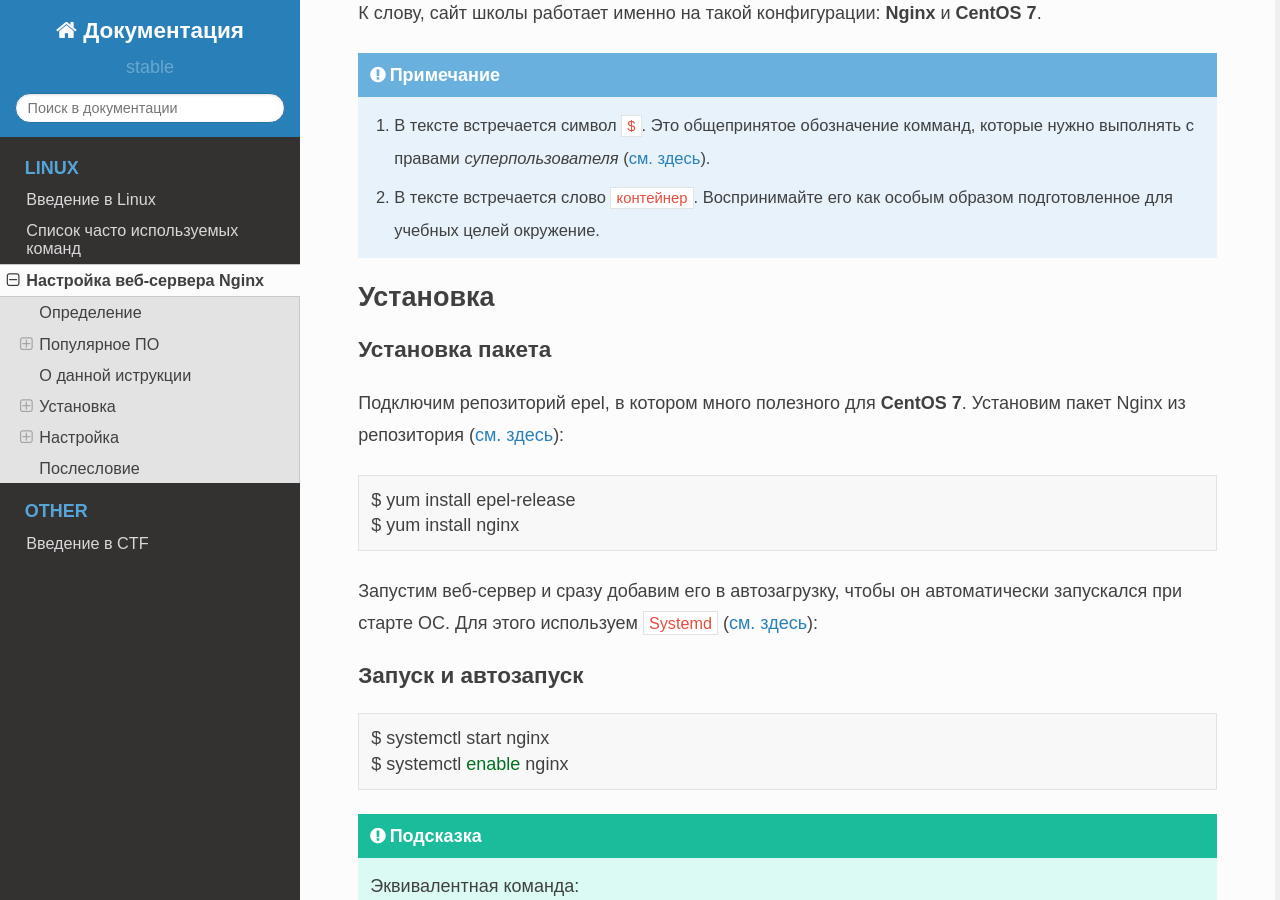
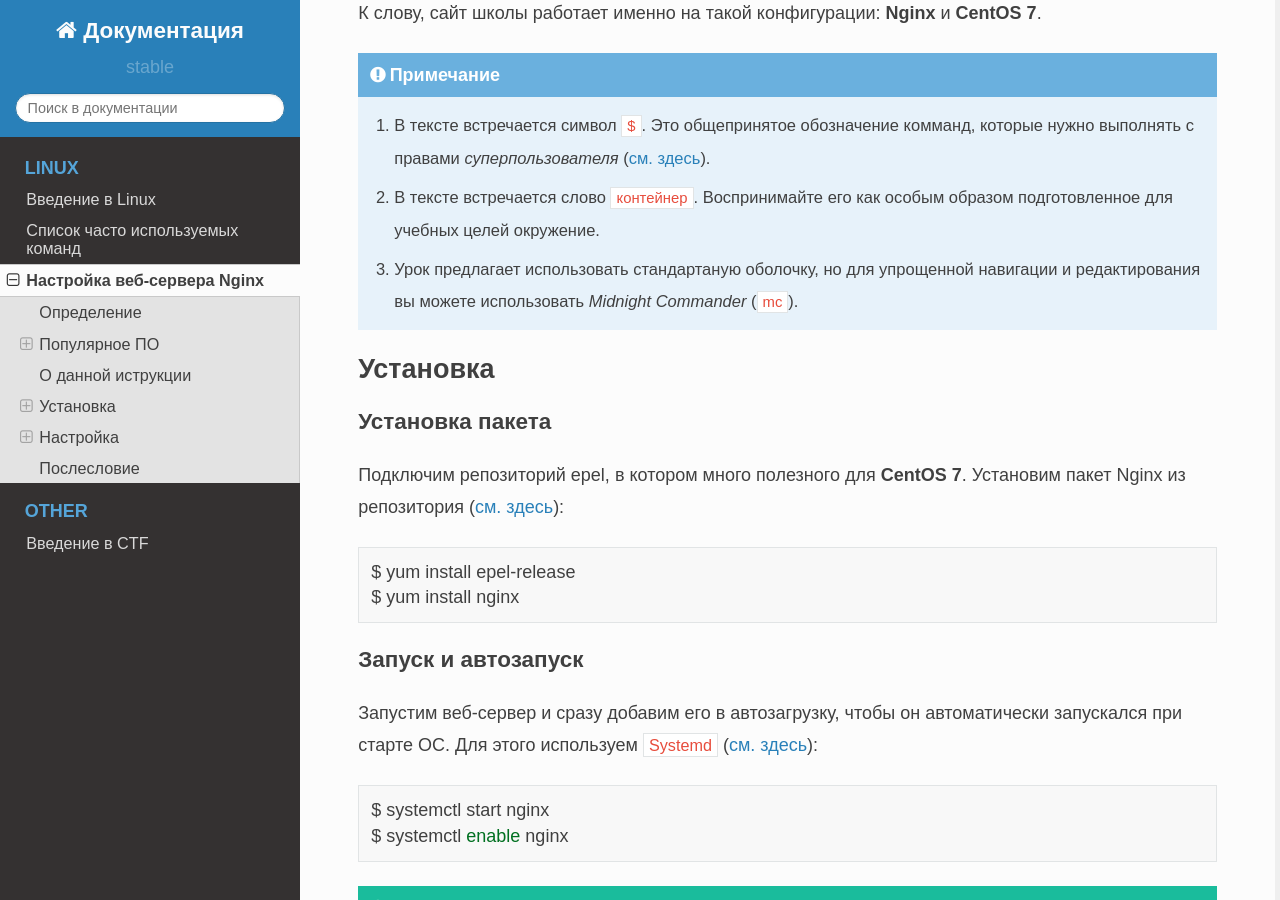
Before and after one commit to Vladius25/docs, a Sphinx documentation site: the page built from source/nginx.rst, in a window 1280 px wide and 900 px high, scrolled down 2329 px. Built offline with Sphinx 7.4.7 and the Read the Docs theme 2.0.0, drawn with Linux system fonts in a browser that asks for light colours; some of the changed text lies outside the part shown.

Commit message:
nginx.rst updated

```diff
--- a/source/nginx.rst
+++ b/source/nginx.rst
@@ -52,6 +52,7 @@ Nginx (Engine X)
 
    1. В тексте встречается символ ``$``. Это общепринятое обозначение комманд, которые нужно выполнять с правами *суперпользователя* (:ref:`см. здесь <superuser>`).
    2. В тексте встречается слово ``контейнер``. Воспринимайте его как особым образом подготовленное для учебных целей окружение.
+   3. Урок предлагает использовать стандартаную оболочку, но для упрощенной навигации и редактирования вы можете использовать *Midnight Commander* (``mc``).
 
 Установка
 ====================
@@ -66,10 +67,10 @@ Nginx (Engine X)
     yum install epel-release
     yum install nginx
 
-Запустим веб-сервер и сразу добавим его в автозагрузку, чтобы он автоматически запускался при старте ОС. Для этого используем ``Systemd`` (:ref:`см. здесь <systemd>`):
-
 Запуск и автозапуск
 --------------------
+
+Запустим веб-сервер и сразу добавим его в автозагрузку, чтобы он автоматически запускался при старте ОС. Для этого используем ``Systemd`` (:ref:`см. здесь <systemd>`):
 
 .. prompt:: bash $
 
@@ -168,12 +169,12 @@ Nginx (Engine X)
 
 .. hint::
 
-    Чтобы войти в режим редактирования в ``vim``, нужно нажать ``i`` (в английской раскладке). Когда вы закончите редактирование, дважды нажмите ``ESC``, чтобы перейти в обычный режим. Нажмите ``:`` и наберите ``wq``, чтобы сохранить и выйти. Если ``vim`` показался вам сложным, можете импользоваться редактор ``nano``.
+    Чтобы войти в режим редактирования в ``vim``, нужно нажать ``i`` (в английской раскладке). Когда вы закончите редактирование, дважды нажмите ``ESC``, чтобы перейти в обычный режим. Нажмите ``:`` и наберите ``wq``, чтобы сохранить и выйти. Если ``vim`` показался вам сложным, можете импользоваться редактор ``nano`` или программку ``mc``.
 
 Создание директории сайта
 ----------------------------
 
-Создадим директорию, которую мы указали в качестве корня сайта, и зайдем в нее:
+Cоздадим директорию, которую мы указали в качестве корня сайта, и зайдем в нее:
 
 .. prompt:: bash $
 
```
Also changed, not shown: other parts of source/nginx.rst (+1 -1 lines).
